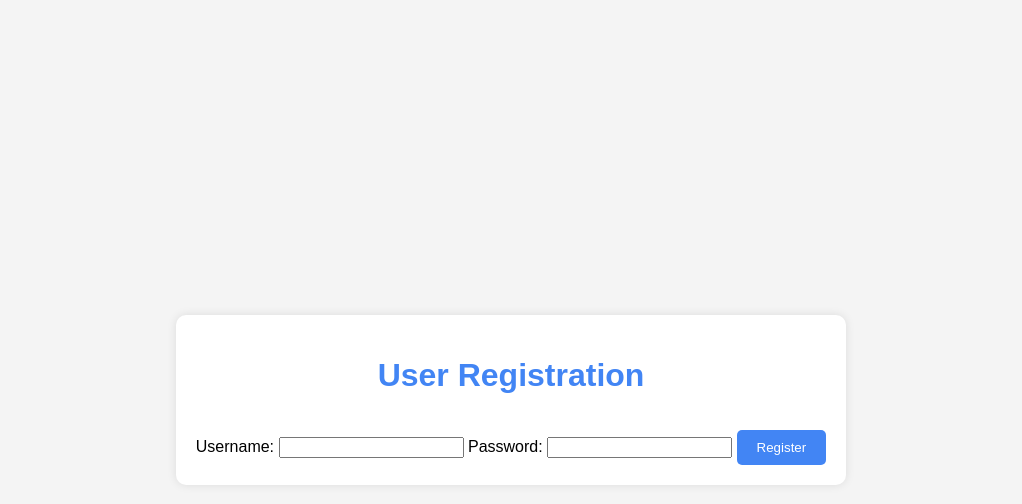
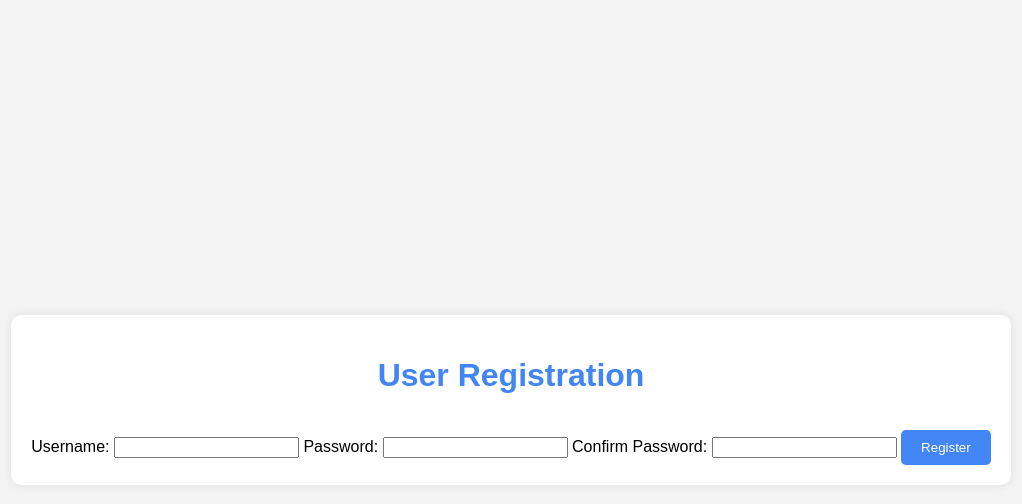
Before and after one commit to SUJP123/Finance_Tracker, a Flask app: page /register in a window 1280 px wide. Shown: the top 504 px of the page, without its empty margins (129-1151 px from the left). Run offline with Flask 3, Linux system fonts and the light colour scheme.

Commit message:
Fiexed Registration page

```diff
--- a/templates/registration.html
+++ b/templates/registration.html
@@ -18,6 +18,9 @@
             <label for="password">Password:</label>
             <input type="password" name="password" required>
 
+            <label for="confirm_password">Confirm Password:</label>
+            <input type="password" name="confirm_password" required>
+
             <button type="submit">Register</button>
         </form>
     </div>
```
Also changed, not shown: instance/finance.db. Lines whose indentation alone changed are shown as unchanged.
